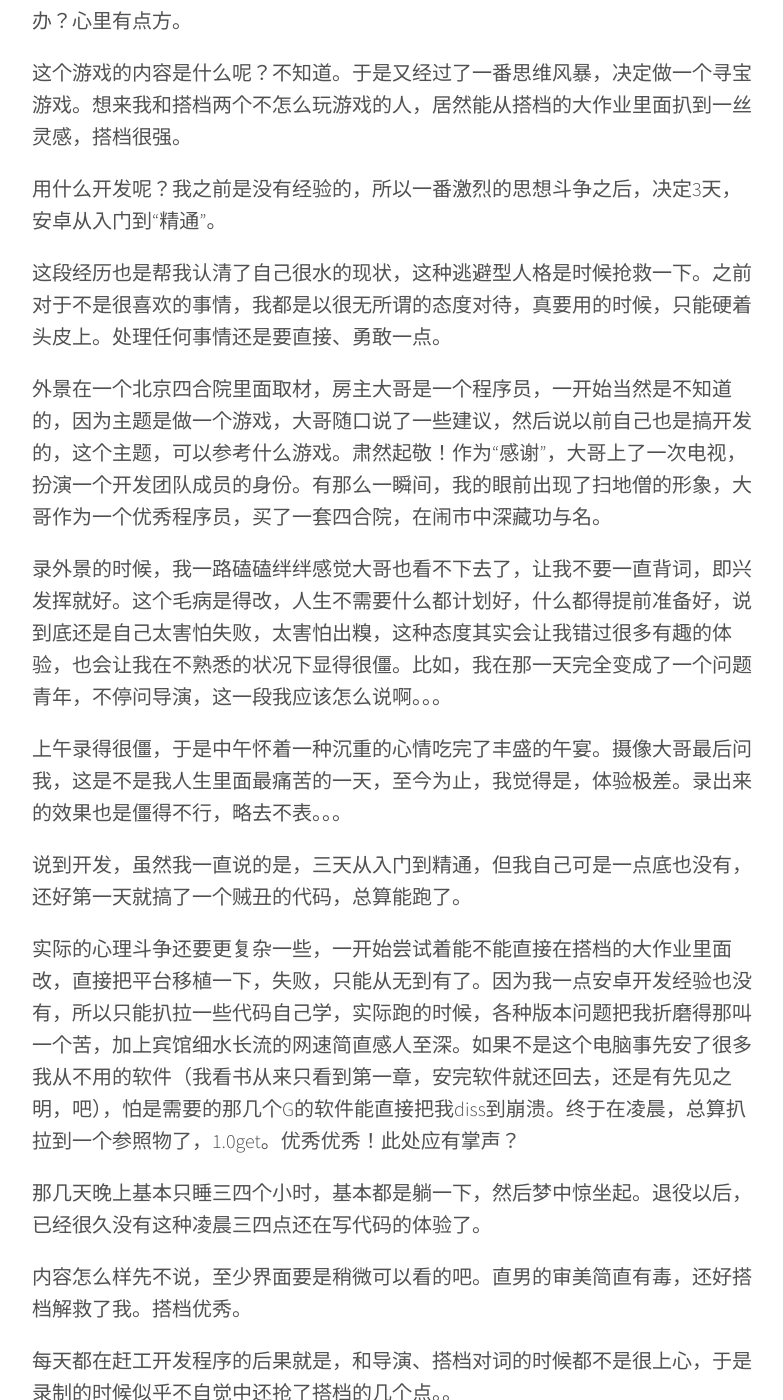
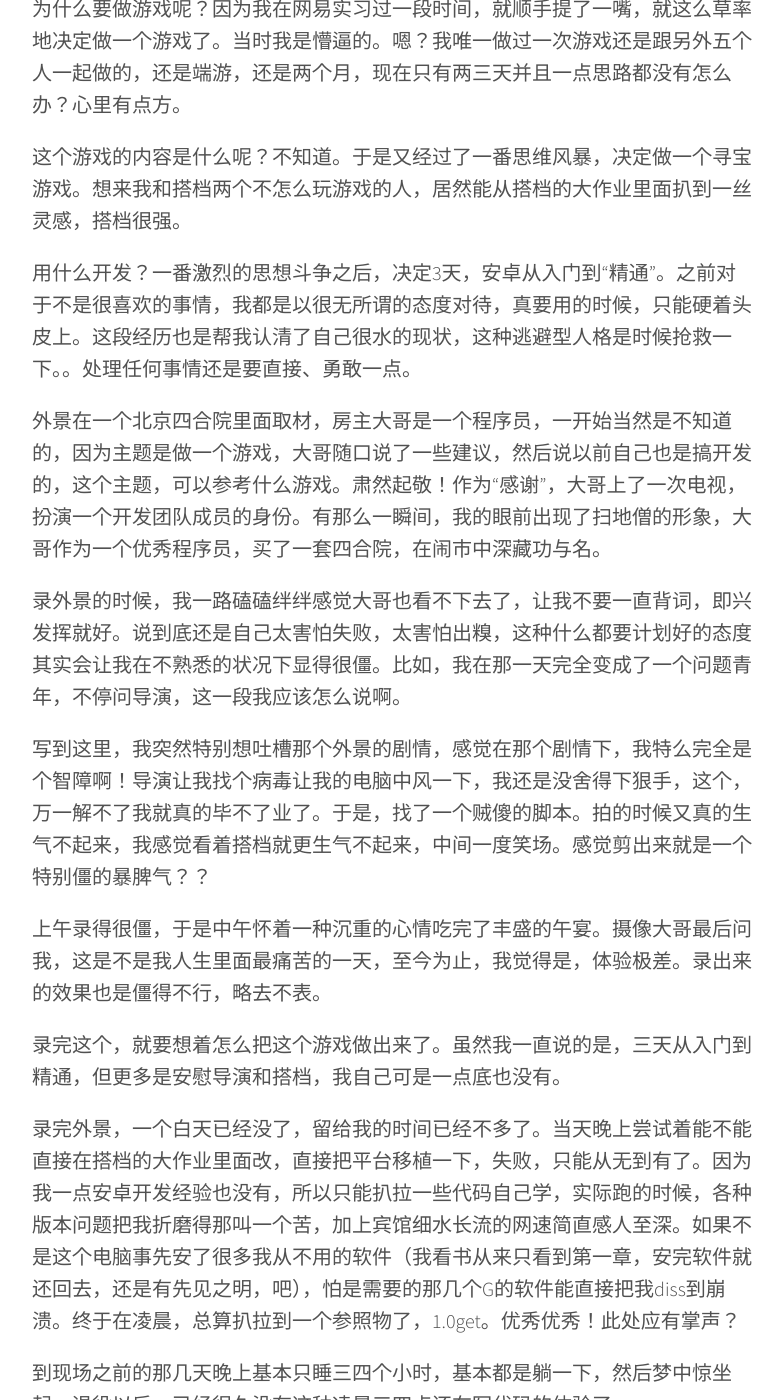
Before and after one commit to iiunlris/iiunlris.github.io, a Jekyll site: the page built from _posts/2017-12-17-.md, in a window 1280 px wide and 1400 px high, scrolled down 716 px. Shown: the whole window, without its empty margins (248-1031 px from the left). Built offline with Jekyll 4.4.1, drawn with Linux system fonts in a browser that asks for light colours; some of the changed text lies outside the part shown.

Commit message:
add blog content

```diff
--- a/_posts/2017-12-17-.md
+++ b/_posts/2017-12-17-.md
@@ -1,6 +1,6 @@
 ---
 layout: post
-title: 突然想说点什么
+title: 记一次特别僵的电视录制
 date: 2017-12-17
 categories: blog
 ---
@@ -8,31 +8,33 @@ categories: blog
 
 我一向都是那种做好充分的准备才会行动的人，虽然从一开始就觉得，会是很随性的录制，但是，没想到这么随性。
 
-首先，我们要做什么呢？从导演跟我简单视频了一次到我去现场这段时间，我完全是不知道自己需要做什么的。于是经过了一番激烈（草率）的讨论以后，决定做一个游戏。
+首先，我们要做什么呢？从导演跟我简单视频了一次到我去现场这段时间，我完全是不知道自己需要做什么的。之前导演曾经说过可以找个公司实习，在把我们哄得高兴了一小时后，说，这是不可能的。怕是没有公司愿意收留我们。
+
+于是到了现场再想主题是什么。经过了一番激烈（草率）的讨论以后，决定做一个游戏。
 
 为什么要做游戏呢？因为我在网易实习过一段时间，就顺手提了一嘴，就这么草率地决定做一个游戏了。当时我是懵逼的。嗯？我唯一做过一次游戏还是跟另外五个人一起做的，还是端游，还是两个月，现在只有两三天并且一点思路都没有怎么办？心里有点方。
 
 这个游戏的内容是什么呢？不知道。于是又经过了一番思维风暴，决定做一个寻宝游戏。想来我和搭档两个不怎么玩游戏的人，居然能从搭档的大作业里面扒到一丝灵感，搭档很强。
 
-用什么开发呢？我之前是没有经验的，所以一番激烈的思想斗争之后，决定3天，安卓从入门到“精通”。
-
-这段经历也是帮我认清了自己很水的现状，这种逃避型人格是时候抢救一下。之前对于不是很喜欢的事情，我都是以很无所谓的态度对待，真要用的时候，只能硬着头皮上。处理任何事情还是要直接、勇敢一点。
+用什么开发？一番激烈的思想斗争之后，决定3天，安卓从入门到“精通”。之前对于不是很喜欢的事情，我都是以很无所谓的态度对待，真要用的时候，只能硬着头皮上。这段经历也是帮我认清了自己很水的现状，这种逃避型人格是时候抢救一下。。处理任何事情还是要直接、勇敢一点。
 
 外景在一个北京四合院里面取材，房主大哥是一个程序员，一开始当然是不知道的，因为主题是做一个游戏，大哥随口说了一些建议，然后说以前自己也是搞开发的，这个主题，可以参考什么游戏。肃然起敬！作为“感谢”，大哥上了一次电视，扮演一个开发团队成员的身份。有那么一瞬间，我的眼前出现了扫地僧的形象，大哥作为一个优秀程序员，买了一套四合院，在闹市中深藏功与名。
 
-录外景的时候，我一路磕磕绊绊感觉大哥也看不下去了，让我不要一直背词，即兴发挥就好。这个毛病是得改，人生不需要什么都计划好，什么都得提前准备好，说到底还是自己太害怕失败，太害怕出糗，这种态度其实会让我错过很多有趣的体验，也会让我在不熟悉的状况下显得很僵。比如，我在那一天完全变成了一个问题青年，不停问导演，这一段我应该怎么说啊。。。
+录外景的时候，我一路磕磕绊绊感觉大哥也看不下去了，让我不要一直背词，即兴发挥就好。说到底还是自己太害怕失败，太害怕出糗，这种什么都要计划好的态度其实会让我在不熟悉的状况下显得很僵。比如，我在那一天完全变成了一个问题青年，不停问导演，这一段我应该怎么说啊。
 
-上午录得很僵，于是中午怀着一种沉重的心情吃完了丰盛的午宴。摄像大哥最后问我，这是不是我人生里面最痛苦的一天，至今为止，我觉得是，体验极差。录出来的效果也是僵得不行，略去不表。。。
+写到这里，我突然特别想吐槽那个外景的剧情，感觉在那个剧情下，我特么完全是个智障啊！导演让我找个病毒让我的电脑中风一下，我还是没舍得下狠手，这个，万一解不了我就真的毕不了业了。于是，找了一个贼傻的脚本。拍的时候又真的生气不起来，我感觉看着搭档就更生气不起来，中间一度笑场。感觉剪出来就是一个特别僵的暴脾气？？
 
-说到开发，虽然我一直说的是，三天从入门到精通，但我自己可是一点底也没有，还好第一天就搞了一个贼丑的代码，总算能跑了。
+上午录得很僵，于是中午怀着一种沉重的心情吃完了丰盛的午宴。摄像大哥最后问我，这是不是我人生里面最痛苦的一天，至今为止，我觉得是，体验极差。录出来的效果也是僵得不行，略去不表。
 
-实际的心理斗争还要更复杂一些，一开始尝试着能不能直接在搭档的大作业里面改，直接把平台移植一下，失败，只能从无到有了。因为我一点安卓开发经验也没有，所以只能扒拉一些代码自己学，实际跑的时候，各种版本问题把我折磨得那叫一个苦，加上宾馆细水长流的网速简直感人至深。如果不是这个电脑事先安了很多我从不用的软件（我看书从来只看到第一章，安完软件就还回去，还是有先见之明，吧），怕是需要的那几个G的软件能直接把我diss到崩溃。终于在凌晨，总算扒拉到一个参照物了，1.0get。优秀优秀！此处应有掌声？
+录完这个，就要想着怎么把这个游戏做出来了。虽然我一直说的是，三天从入门到精通，但更多是安慰导演和搭档，我自己可是一点底也没有。
 
-那几天晚上基本只睡三四个小时，基本都是躺一下，然后梦中惊坐起。退役以后，已经很久没有这种凌晨三四点还在写代码的体验了。
+录完外景，一个白天已经没了，留给我的时间已经不多了。当天晚上尝试着能不能直接在搭档的大作业里面改，直接把平台移植一下，失败，只能从无到有了。因为我一点安卓开发经验也没有，所以只能扒拉一些代码自己学，实际跑的时候，各种版本问题把我折磨得那叫一个苦，加上宾馆细水长流的网速简直感人至深。如果不是这个电脑事先安了很多我从不用的软件（我看书从来只看到第一章，安完软件就还回去，还是有先见之明，吧），怕是需要的那几个G的软件能直接把我diss到崩溃。终于在凌晨，总算扒拉到一个参照物了，1.0get。优秀优秀！此处应有掌声？
+
+到现场之前的那几天晚上基本只睡三四个小时，基本都是躺一下，然后梦中惊坐起。退役以后，已经很久没有这种凌晨三四点还在写代码的体验了。
 
 内容怎么样先不说，至少界面要是稍微可以看的吧。直男的审美简直有毒，还好搭档解救了我。搭档优秀。
 
-每天都在赶工开发程序的后果就是，和导演、搭档对词的时候都不是很上心，于是录制的时候似乎不自觉中还抢了搭档的几个点。。
+每天都在赶工开发程序的后果就是，和导演、搭档对词的时候都不是很上心，于是录制的时候似乎不自觉中还抢了搭档的几个点。
 
 这种紧绷的状态一直持续到了录制前。表面稳如老狗，实则慌得一批。
 
@@ -42,6 +44,8 @@ categories: blog
 
 录影的地方在星光影视基地，看到奇葩说的外景会拍到一些熟悉的地方，嗯，我在那里背过自我介绍。
 
+另外，搭档推荐的那个软件，妹子们可以尝试一下。
+
 一点遗憾就是，即使在这个明星浓度这么高的地方，也没有什么偶遇的机会。上次吴磊来侨鑫拍广告，很多人都去拍照了，那天，我在面试。。。
 
 嗨呀，好气啊，为什么写起来这么像小学生作文。
```
